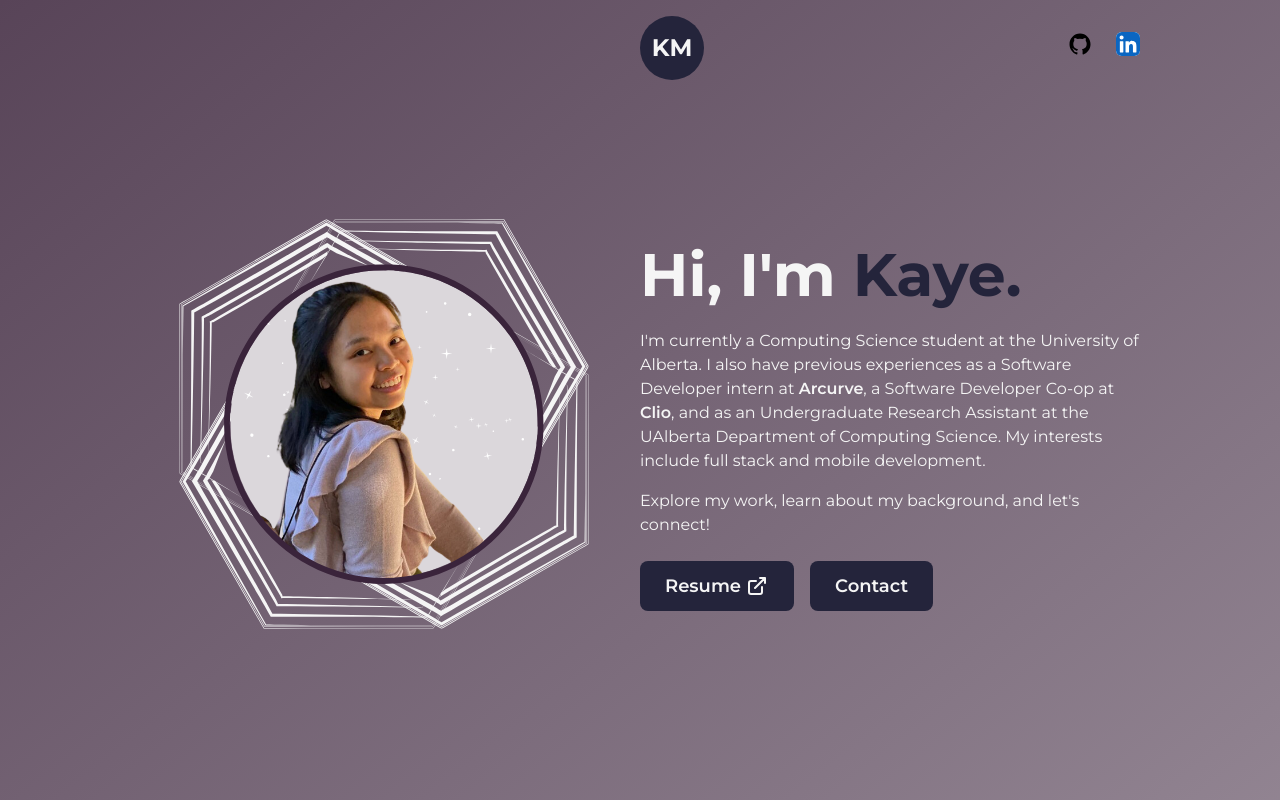
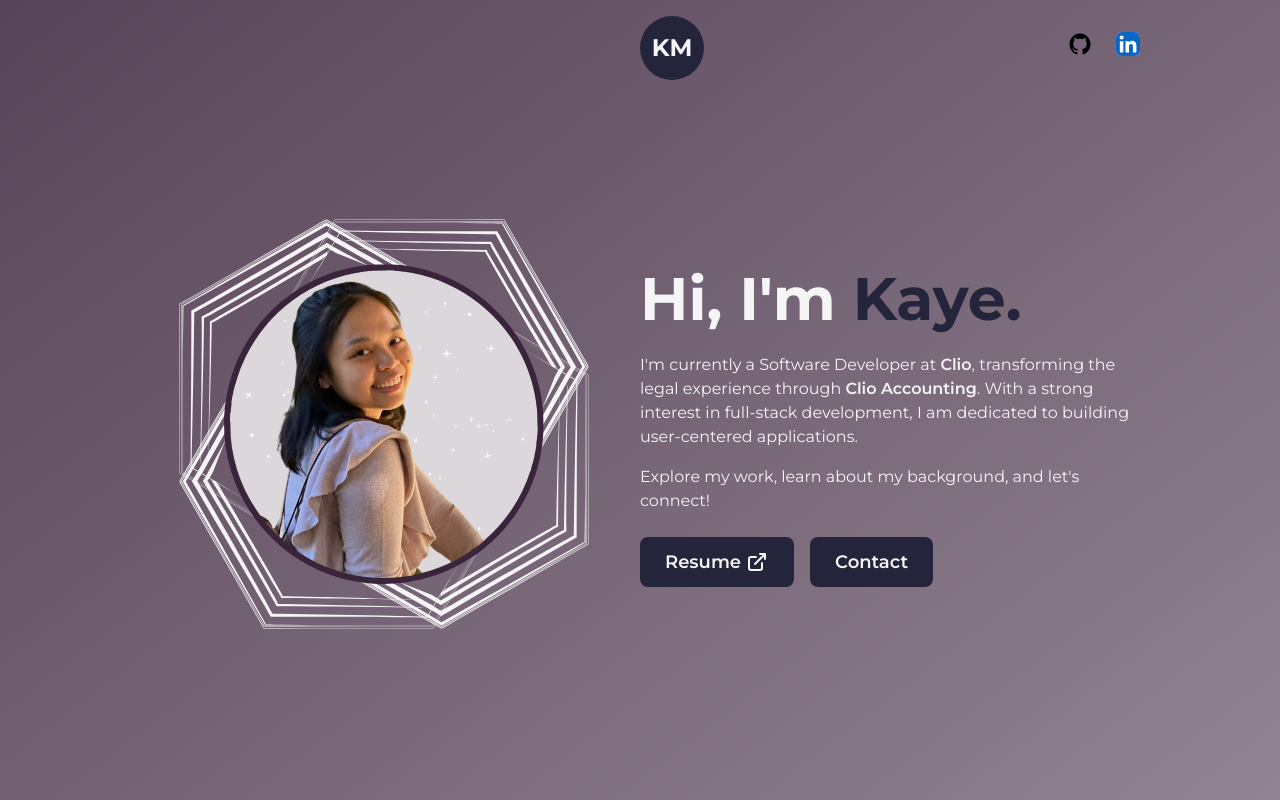
Before and after one commit to kaynzhel/kaynzhel.github.io, a Next.js app: page / in a window 1280 px wide. Shown: the top 800 px of the page. Built offline with nearby package versions, Linux system fonts and the light colour scheme.

Commit message:
update home page

```diff
--- a/app/page.js
+++ b/app/page.js
@@ -26,11 +26,9 @@ function Home() {
                             text={"Hi, I'm Kaye."}
                         />
                         <p className={"my-4 text-base md:text-md sm:text-sm"}>
-                            I'm currently a Computing Science student at the University of Alberta.
-                            I also have previous experiences as a Software Developer intern at <a className={"font-semibold hover:underline"} href={"https://arcurve.com"} target={"_blank"}>Arcurve</a>,
-                            a Software Developer Co-op at <a className={"font-semibold hover:underline"} href={"https://www.clio.com/"} target={"_blank"}>Clio</a>,
-                            and as an Undergraduate Research Assistant at the UAlberta Department of Computing Science.
-                            My interests include full stack and mobile development.
+                            I'm currently a Software Developer at <a className={"font-semibold hover:underline"} href={"https://www.clio.com/"} target={"_blank"}>Clio</a>,
+                            transforming the legal experience through <a className={"font-semibold hover:underline"} href={"https://www.clio.com/accounting/"} target={"_blank"}>Clio Accounting</a>.
+                            With a strong interest in full-stack development, I am dedicated to building user-centered applications.
                         </p>
                         <p className={"mb-4 self-start lg:self-center md:text-md sm:text-sm"}>
                             Explore my work, learn about my background, and let's connect!
```
